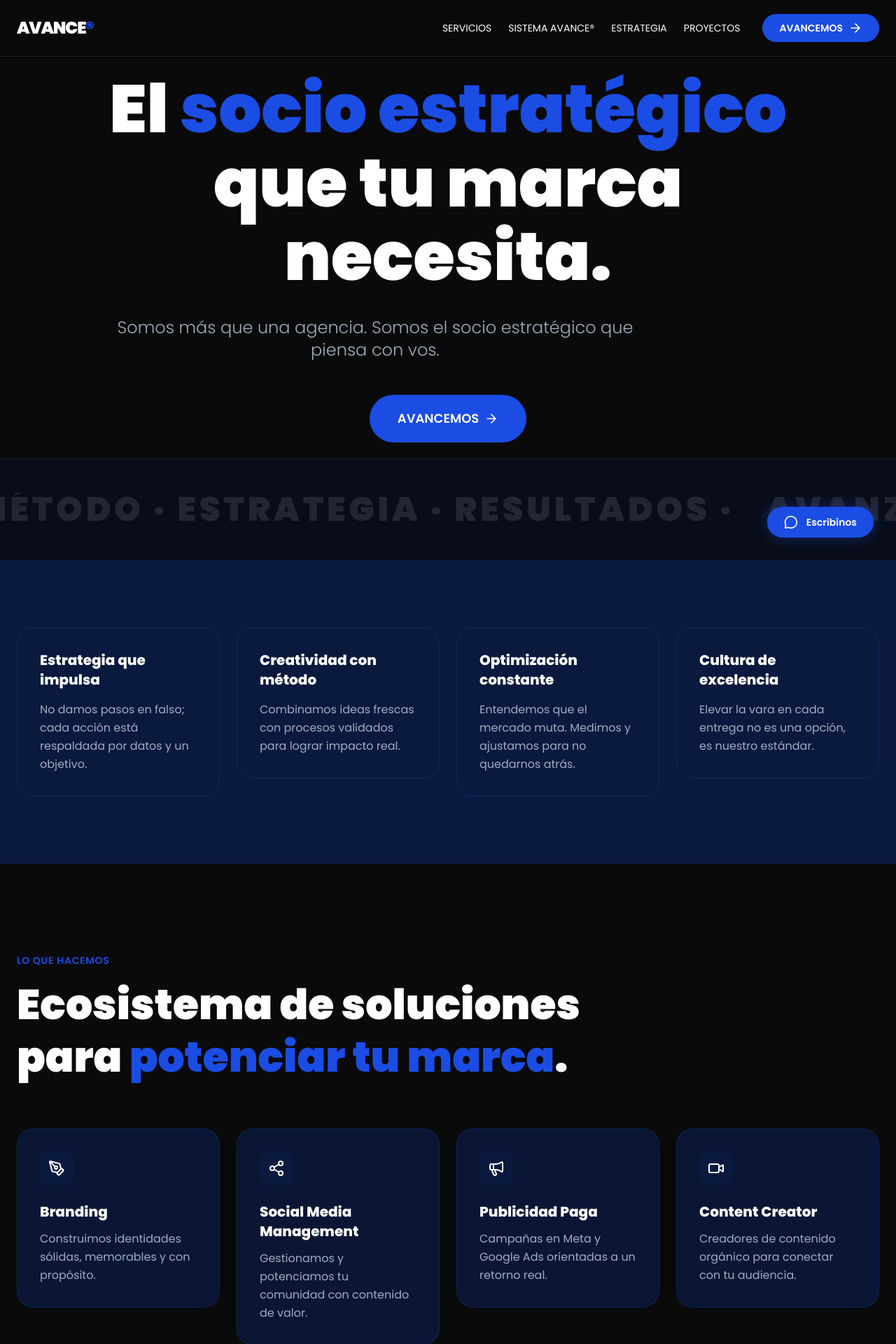
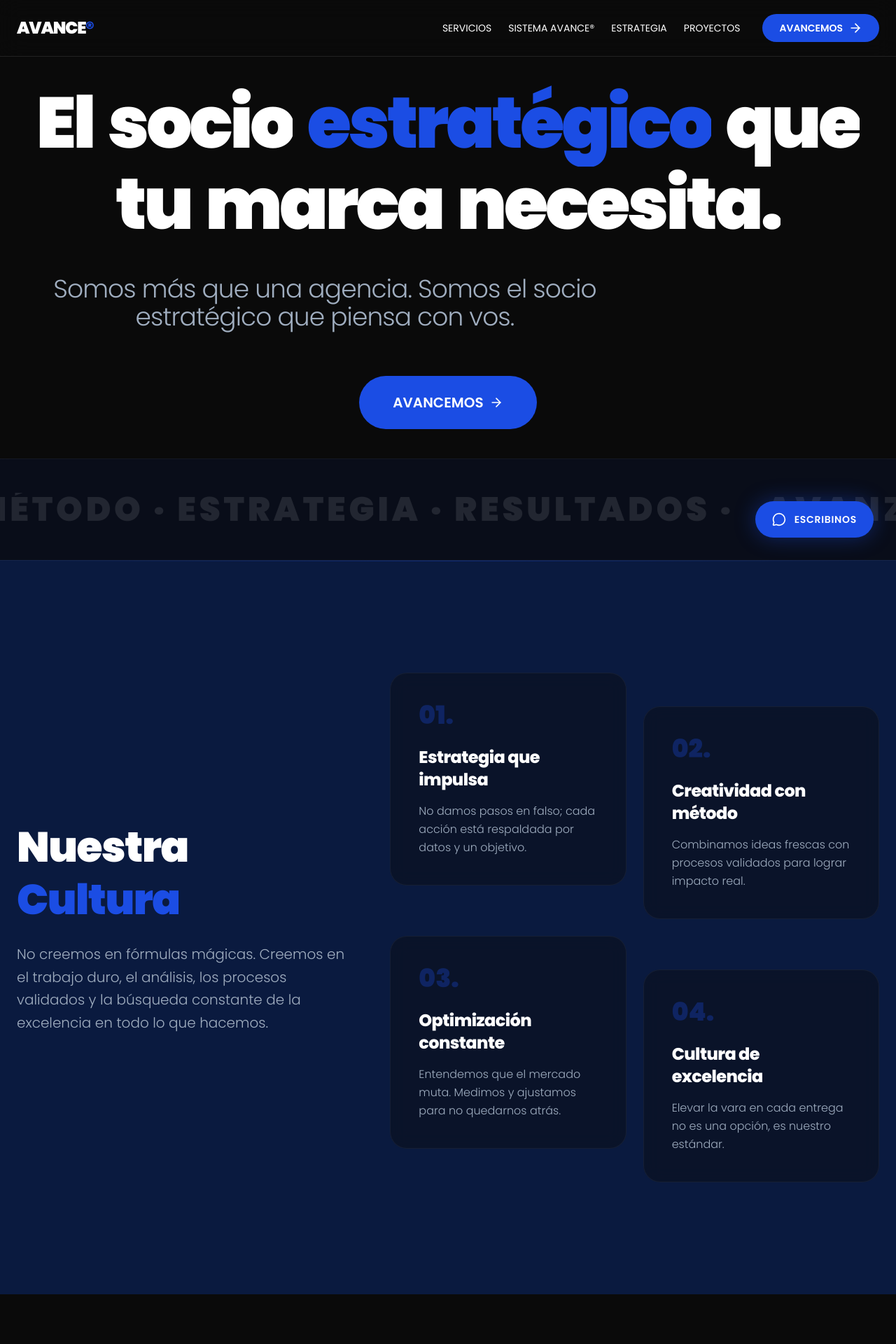
Before and after one commit to agustinuferrin-sys/avance_digital, a React (Vite) app: page / in a window 1280 px wide. Shown: the top 1920 px of the page at 70% size. Built offline with nearby package versions, Linux system fonts and the light colour scheme.

Commit message:
feat: enhance UI and interactive design
- Add custom cursor component
- Improve typography and scaling with clamp units
- Refine animations with easing functions
- Update section styling with radial gradients and borders

```diff
--- a/src/App.tsx
+++ b/src/App.tsx
@@ -17,11 +17,13 @@ import { EsParaVos } from './sections/EsParaVos';
 import { Clientes } from './sections/Clientes';
 import { Contacto } from './sections/Contacto';
 import { Footer } from './sections/Footer';
+import { Cursor } from './components/Cursor';
 
 export default function App() {
   return (
     <ReactLenis root>
       <div className="bg-bg text-white font-body selection:bg-brand selection:text-white min-h-screen relative overflow-hidden">
+        <Cursor />
         <Navbar />
         <Hero />
         <Pilares />
--- a/src/components/Reveal.tsx
+++ b/src/components/Reveal.tsx
@@ -13,13 +13,13 @@ export const Reveal: React.FC<RevealProps> = ({ children, width = '100%', delay
     <div style={{ position: 'relative', width }} className={className}>
       <motion.div
         variants={{
-          hidden: { opacity: 0, y: 30 },
+          hidden: { opacity: 0, y: 50 },
           visible: { opacity: 1, y: 0 },
         }}
         initial="hidden"
         whileInView="visible"
         viewport={{ once: true, margin: "-50px" }}
-        transition={{ duration: 0.6, delay: delay, ease: "easeOut" }}
+        transition={{ duration: 0.8, delay: delay, ease: [0.16, 1, 0.3, 1] }}
       >
         {children}
       </motion.div>
--- a/src/components/SectionHeading.tsx
+++ b/src/components/SectionHeading.tsx
@@ -17,11 +17,11 @@ export const SectionHeading: React.FC<SectionHeadingProps> = ({
   return (
     <div className={cn("flex flex-col gap-4", align === 'center' && "items-center text-center", className)}>
       {subtitle && (
-        <span className="text-brand font-semibold tracking-wider uppercase text-sm">
+        <span className="text-brand font-semibold tracking-[0.2em] uppercase text-xs md:text-sm">
           {subtitle}
         </span>
       )}
-      <h2 className="font-display font-black text-4xl md:text-5xl lg:text-6xl text-white leading-tight">
+      <h2 className="font-display font-black text-white leading-[1.1] tracking-[-0.03em] text-[clamp(2.5rem,5vw,5rem)]">
         {children}
       </h2>
     </div>
--- a/src/sections/Contacto.tsx
+++ b/src/sections/Contacto.tsx
@@ -19,69 +19,73 @@ export const Contacto: React.FC = () => {
   };
 
   return (
-    <section id="contacto" className="py-32 bg-navy relative">
-      <div className="max-w-7xl mx-auto px-6 grid grid-cols-1 lg:grid-cols-2 gap-16">
+    <section id="contacto" className="py-40 bg-navy relative border-t border-white/5 overflow-hidden">
+      <div className="absolute inset-0 bg-[radial-gradient(ellipse_at_top_right,_var(--tw-gradient-stops))] from-brand/[0.05] via-transparent to-transparent pointer-events-none" />
+
+      <div className="max-w-7xl mx-auto px-6 grid grid-cols-1 lg:grid-cols-2 gap-16 lg:gap-24 items-center">
         <Reveal>
           <SectionHeading subtitle="CONTACTO">
             ¿Listo para que tu marca <span className="text-brand">avance</span>?
           </SectionHeading>
-          <p className="text-muted mt-6 text-lg max-w-md">
+          <p className="text-muted mt-8 text-xl font-light max-w-md leading-relaxed">
             Dejanos tus datos y nos contactaremos a la brevedad para agendar una reunión y conocernos.
           </p>
 
-          <div className="mt-12 space-y-6">
-            <div className="flex items-center gap-4 text-white">
-              <div className="w-12 h-12 bg-white/5 rounded-full flex items-center justify-center">
-                <MessageCircle className="w-5 h-5 text-brand" />
+          <div className="mt-16 space-y-6">
+            <div className="flex items-center gap-6 text-white group cursor-pointer w-fit" onClick={() => window.open('https://wa.me/5491126448450', '_blank')}>
+              <div className="w-16 h-16 bg-brand/10 border border-brand/20 rounded-full flex items-center justify-center group-hover:bg-brand group-hover:shadow-[0_0_20px_rgba(27,77,228,0.3)] transition-all duration-300">
+                <MessageCircle className="w-6 h-6 text-brand group-hover:text-white transition-colors" />
               </div>
               <div>
-                <div className="text-sm text-muted">WhatsApp</div>
-                <a href="https://wa.me/5491126448450" target="_blank" rel="noreferrer" className="font-semibold hover:text-brand transition-colors">
+                <div className="text-sm text-brand tracking-widest uppercase font-bold mb-1">WhatsApp</div>
+                <div className="font-display font-medium text-2xl group-hover:text-brand transition-colors">
                   +54 9 11 2644-8450
-                </a>
+                </div>
               </div>
             </div>
           </div>
         </Reveal>
 
-        <Reveal delay={0.2}>
-          <div className="bg-bg/50 backdrop-blur-md rounded-lg p-8 border border-white/5">
-            <form onSubmit={handleSubmit} className="flex flex-col gap-6">
+        <Reveal delay={0.2} className="relative z-10">
+          <div className="bg-bg/40 backdrop-blur-xl rounded-[2rem] p-8 md:p-12 border border-white/5 shadow-2xl relative overflow-hidden">
+            <div className="absolute inset-0 bg-[radial-gradient(ellipse_at_bottom,_var(--tw-gradient-stops))] from-brand/[0.05] via-transparent to-transparent pointer-events-none" />
+
+            <form onSubmit={handleSubmit} className="flex flex-col gap-6 relative z-10">
               <div>
-                <label htmlFor="nombre" className="block text-sm font-medium text-muted mb-2">Nombre completo</label>
+                <label htmlFor="nombre" className="block text-xs font-bold tracking-widest uppercase text-muted mb-3">Nombre completo</label>
                 <input
                   id="nombre" name="nombre" required value={formData.nombre} onChange={handleChange}
-                  className="w-full bg-navy border border-white/10 rounded-xl px-4 py-3 text-white focus:outline-none focus:border-brand focus:ring-1 focus:ring-brand transition-all"
+                  className="w-full bg-navy/60 border border-white/10 rounded-xl px-5 py-4 text-white focus:outline-none focus:border-brand focus:ring-1 focus:ring-brand hover:border-white/20 transition-all font-light text-lg"
                   placeholder="Tu nombre y apellido"
                 />
               </div>
               <div className="grid grid-cols-1 md:grid-cols-2 gap-6">
                 <div>
-                  <label htmlFor="email" className="block text-sm font-medium text-muted mb-2">Email</label>
+                  <label htmlFor="email" className="block text-xs font-bold tracking-widest uppercase text-muted mb-3">Email</label>
                   <input
                     type="email" id="email" name="email" required value={formData.email} onChange={handleChange}
-                    className="w-full bg-navy border border-white/10 rounded-xl px-4 py-3 text-white focus:outline-none focus:border-brand focus:ring-1 focus:ring-brand transition-all"
+                    className="w-full bg-navy/60 border border-white/10 rounded-xl px-5 py-4 text-white focus:outline-none focus:border-brand focus:ring-1 focus:ring-brand hover:border-white/20 transition-all font-light text-lg"
                     placeholder="tucorreo@empresa.com"
                   />
                 </div>
                 <div>
-                  <label htmlFor="telefono" className="block text-sm font-medium text-muted mb-2">Teléfono</label>
+                  <label htmlFor="telefono" className="block text-xs font-bold tracking-widest uppercase text-muted mb-3">Teléfono</label>
                   <input
                     type="tel" id="telefono" name="telefono" value={formData.telefono} onChange={handleChange}
-                    className="w-full bg-navy border border-white/10 rounded-xl px-4 py-3 text-white focus:outline-none focus:border-brand focus:ring-1 focus:ring-brand transition-all"
+                    className="w-full bg-navy/60 border border-white/10 rounded-xl px-5 py-4 text-white focus:outline-none focus:border-brand focus:ring-1 focus:ring-brand hover:border-white/20 transition-all font-light text-lg"
                     placeholder="+54 9 ..."
                   />
                 </div>
               </div>
               <div>
-                <label htmlFor="mensaje" className="block text-sm font-medium text-muted mb-2">Mensaje</label>
+                <label htmlFor="mensaje" className="block text-xs font-bold tracking-widest uppercase text-muted mb-3">Mensaje</label>
                 <textarea
                   id="mensaje" name="mensaje" required value={formData.mensaje} onChange={handleChange} rows={4}
-                  className="w-full bg-navy border border-white/10 rounded-xl px-4 py-3 text-white focus:outline-none focus:border-brand focus:ring-1 focus:ring-brand transition-all resize-none"
+                  className="w-full bg-navy/60 border border-white/10 rounded-xl px-5 py-4 text-white focus:outline-none focus:border-brand focus:ring-1 focus:ring-brand hover:border-white/20 transition-all font-light text-lg resize-none"
                   placeholder="Contanos un poco sobre tu proyecto..."
                 />
               </div>
-              <Button type="submit" className="w-full mt-2">
+              <Button type="submit" className="w-full mt-4 py-5 text-lg font-bold shadow-[0_0_30px_rgba(27,77,228,0.2)] hover:shadow-[0_0_40px_rgba(27,77,228,0.4)]">
                 Enviar mensaje
               </Button>
             </form>
@@ -93,10 +97,10 @@ export const Contacto: React.FC = () => {
         href="https://wa.me/5491126448450"
         target="_blank"
         rel="noreferrer"
-        className="fixed bottom-8 right-8 z-50 bg-brand text-white px-6 py-3 rounded-pill flex items-center gap-3 shadow-[0_0_20px_rgba(27,77,228,0.4)] hover:scale-105 hover:bg-brandAlt transition-all"
+        className="fixed bottom-8 right-8 z-50 bg-brand text-white px-6 py-4 rounded-pill flex items-center gap-3 shadow-[0_0_30px_rgba(27,77,228,0.4)] hover:scale-105 hover:bg-brandAlt transition-all"
       >
         <MessageCircle className="w-5 h-5" />
-        <span className="font-semibold text-sm hidden md:block">Escribinos</span>
+        <span className="font-semibold text-sm hidden md:block tracking-wider uppercase">Escribinos</span>
       </a>
     </section>
   );
--- a/src/sections/Hero.tsx
+++ b/src/sections/Hero.tsx
@@ -1,28 +1,40 @@
 import React from 'react';
+import { motion } from 'framer-motion';
 import { Blob } from '../components/Blob';
 import { Button } from '../components/Button';
 import { Marquee } from '../components/Marquee';
 import { Reveal } from '../components/Reveal';
 
 export const Hero: React.FC = () => {
+  const titleWords = "El socio estratégico que tu marca necesita.".split(" ");
+
   return (
     <section className="relative min-h-screen flex flex-col overflow-hidden bg-bg pt-20">
-      <Blob className="top-1/4 -left-32 w-[600px] h-[600px]" delay={0} />
-      <Blob className="bottom-1/4 -right-32 w-[500px] h-[500px]" delay={2} />
+      <Blob className="top-1/4 -left-32 w-[600px] h-[600px] md:w-[800px] md:h-[800px] blur-[120px]" delay={0} />
+      <Blob className="bottom-1/4 -right-32 w-[500px] h-[500px] md:w-[700px] md:h-[700px] blur-[120px]" delay={2} />
 
-      <div className="flex-1 flex flex-col items-center justify-center text-center px-6 max-w-5xl mx-auto z-10 relative mt-20 md:mt-0">
-        <Reveal>
-          <h1 className="font-display font-black text-6xl md:text-7xl lg:text-8xl leading-[1.1] mb-8">
-            El <span className="text-brand">socio estratégico</span> que tu marca necesita.
-          </h1>
-        </Reveal>
-        <Reveal delay={0.2}>
-          <p className="text-xl md:text-2xl text-muted font-light mb-12 max-w-3xl">
+      <div className="flex-1 flex flex-col items-center justify-center text-center px-4 max-w-7xl mx-auto z-10 relative mt-20 md:mt-0">
+        <h1 className="font-display font-black leading-[1.05] tracking-[-0.04em] mb-10 text-[clamp(3.5rem,8vw,9rem)] flex flex-wrap justify-center gap-x-[0.2em]">
+          {titleWords.map((word, i) => (
+            <span key={i} className="overflow-hidden inline-block pb-2">
+              <motion.span
+                className={`inline-block ${word.includes('estratégico') ? 'text-brand' : 'text-white'}`}
+                initial={{ y: "100%", opacity: 0 }}
+                animate={{ y: 0, opacity: 1 }}
+                transition={{ duration: 1, delay: i * 0.1, ease: [0.16, 1, 0.3, 1] }}
+              >
+                {word}
+              </motion.span>
+            </span>
+          ))}
+        </h1>
+        <Reveal delay={0.6}>
+          <p className="text-xl md:text-3xl lg:text-4xl text-muted font-light mb-16 max-w-4xl tracking-tight">
             Somos más que una agencia. Somos el socio estratégico que piensa con vos.
           </p>
         </Reveal>
-        <Reveal delay={0.4}>
-          <Button onClick={() => window.location.href='#contacto'} className="text-lg px-10 py-5">
+        <Reveal delay={0.8}>
+          <Button onClick={() => window.location.href='#contacto'} className="text-lg md:text-xl px-12 py-6">
             AVANCEMOS
           </Button>
         </Reveal>
--- a/src/sections/Pilares.tsx
+++ b/src/sections/Pilares.tsx
@@ -5,16 +5,33 @@ import { pillars } from '../data/pillars';
 
 export const Pilares: React.FC = () => {
   return (
-    <section id="estrategia" className="py-24 bg-navy relative overflow-hidden">
+    <section id="estrategia" className="py-40 bg-navy relative overflow-hidden border-t border-white/5">
+      <div className="absolute top-0 inset-x-0 h-px bg-gradient-to-r from-transparent via-brand/30 to-transparent" />
+
       <div className="max-w-7xl mx-auto px-6">
-        <div className="grid grid-cols-1 md:grid-cols-2 lg:grid-cols-4 gap-6">
+        <div className="grid grid-cols-1 md:grid-cols-2 lg:grid-cols-12 gap-8 lg:gap-12">
+          <div className="lg:col-span-5 flex flex-col justify-center">
+            <Reveal>
+              <h2 className="font-display font-black text-4xl md:text-5xl lg:text-6xl text-white leading-tight mb-6 tracking-tight">
+                Nuestra <span className="text-brand">Cultura</span>
+              </h2>
+              <p className="text-xl text-muted font-light leading-relaxed">
+                No creemos en fórmulas mágicas. Creemos en el trabajo duro, el análisis, los procesos validados y la búsqueda constante de la excelencia en todo lo que hacemos.
+              </p>
+            </Reveal>
+          </div>
+
+          <div className="lg:col-span-7 grid grid-cols-1 sm:grid-cols-2 gap-6 mt-12 lg:mt-0">
             {pillars.map((pillar, idx) => (
-            <Reveal key={pillar.id} delay={idx * 0.1}>
-              <Card className="h-full flex flex-col">
-                <h3 className="font-display font-bold text-xl mb-4 text-white">
+              <Reveal key={pillar.id} delay={idx * 0.15} className={`h-full ${idx % 2 === 1 ? 'sm:mt-12' : ''}`}>
+                <Card className="h-full flex flex-col p-10 bg-bg/40 border-white/5 hover:border-brand/40 transition-all duration-500 hover:shadow-[0_10px_40px_rgba(27,77,228,0.15)] hover:-translate-y-2 group">
+                  <div className="text-brand font-display font-black text-4xl mb-6 opacity-30 group-hover:opacity-100 transition-opacity">
+                    0{idx + 1}.
+                  </div>
+                  <h3 className="font-display font-bold text-2xl mb-4 text-white tracking-tight">
                     {pillar.título}
                   </h3>
-                <p className="text-muted leading-relaxed flex-1">
+                  <p className="text-muted leading-relaxed flex-1 font-light">
                     {pillar.descripción}
                   </p>
                 </Card>
@@ -22,6 +39,7 @@ export const Pilares: React.FC = () => {
             ))}
           </div>
         </div>
+      </div>
     </section>
   );
 };
--- a/src/sections/Servicios.tsx
+++ b/src/sections/Servicios.tsx
@@ -6,33 +6,47 @@ import { services } from '../data/services';
 
 export const Servicios: React.FC = () => {
   return (
-    <section id="servicios" className="py-32 bg-bg relative">
-      <div className="max-w-7xl mx-auto px-6">
+    <section id="servicios" className="py-48 bg-bg relative">
+      <div className="absolute inset-0 bg-[radial-gradient(ellipse_at_top,_var(--tw-gradient-stops))] from-brand/[0.03] via-transparent to-transparent pointer-events-none" />
+
+      <div className="max-w-7xl mx-auto px-6 relative z-10">
         <Reveal>
-          <SectionHeading subtitle="LO QUE HACEMOS" className="mb-16 md:w-2/3">
+          <SectionHeading subtitle="LO QUE HACEMOS" className="mb-24 md:w-3/4 lg:w-2/3">
             Ecosistema de soluciones para <span className="text-brand">potenciar tu marca</span>.
           </SectionHeading>
         </Reveal>
 
-        <div className="grid grid-cols-1 md:grid-cols-2 lg:grid-cols-4 gap-6">
-          {services.map((service, idx) => (
-            <Reveal key={service.id} delay={idx * 0.1}>
-              <Card className="group relative h-full flex flex-col overflow-hidden">
-                <div className="absolute inset-0 bg-brand/5 opacity-0 group-hover:opacity-100 transition-opacity duration-500 pointer-events-none" />
+        <div className="grid grid-cols-1 md:grid-cols-3 lg:grid-cols-4 gap-6 auto-rows-[280px]">
+          {services.map((service, idx) => {
+            // Asymmetrical bento grid logic
+            const isLarge = idx === 0 || idx === 5;
+            const isTall = idx === 2;
 
-                <div className="w-12 h-12 rounded-xl bg-navy flex items-center justify-center mb-6 group-hover:bg-brand transition-colors duration-300">
-                  <service.icono className="text-white w-6 h-6" />
+            return (
+              <Reveal
+                key={service.id}
+                delay={idx * 0.05}
+                className={`${isLarge ? 'md:col-span-2' : ''} ${isTall ? 'md:row-span-2' : ''}`}
+              >
+                <Card className="group relative h-full flex flex-col overflow-hidden bg-navy/40 border-white/5 hover:border-brand/50 hover:bg-navy/80 transition-all duration-500">
+                  <div className="absolute inset-0 bg-brand/5 opacity-0 group-hover:opacity-100 transition-opacity duration-700 pointer-events-none mix-blend-screen" />
+
+                  <div className="flex items-center justify-center w-14 h-14 rounded-2xl bg-white/5 border border-white/10 mb-8 group-hover:bg-brand group-hover:border-brand transition-all duration-500 group-hover:scale-110 group-hover:-rotate-3 group-hover:shadow-[0_0_20px_rgba(27,77,228,0.4)]">
+                    <service.icono className="text-white w-6 h-6 transition-transform duration-500 group-hover:scale-110" />
                   </div>
 
-                <h3 className="font-display font-bold text-xl mb-3 text-white">
+                  <div className="mt-auto">
+                    <h3 className="font-display font-bold text-2xl mb-3 text-white tracking-tight">
                       {service.nombre}
                     </h3>
-                <p className="text-muted leading-relaxed">
+                    <p className="text-muted leading-relaxed font-light">
                       {service.descripción}
                     </p>
+                  </div>
                 </Card>
               </Reveal>
-          ))}
+            );
+          })}
         </div>
       </div>
     </section>
```
Also changed, not shown: src/components/Cursor.tsx (added, +58 -0 lines), src/sections/EsParaVos.tsx (+16 -12 lines), src/sections/Manifiesto.tsx (+9 -5 lines), src/sections/Planes.tsx (+42 -22 lines), src/sections/SistemaAvance.tsx (+25 -14 lines). Lines whose indentation alone changed are shown as unchanged.
